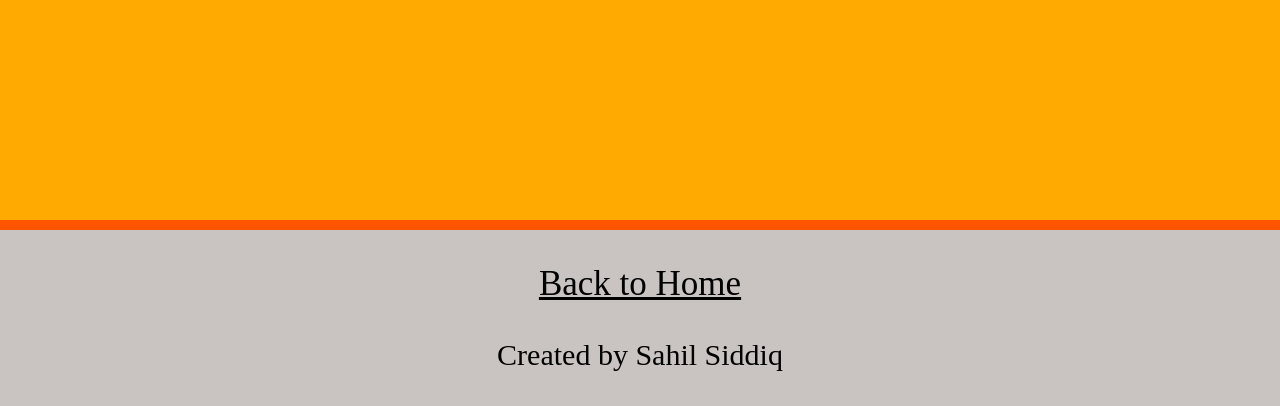
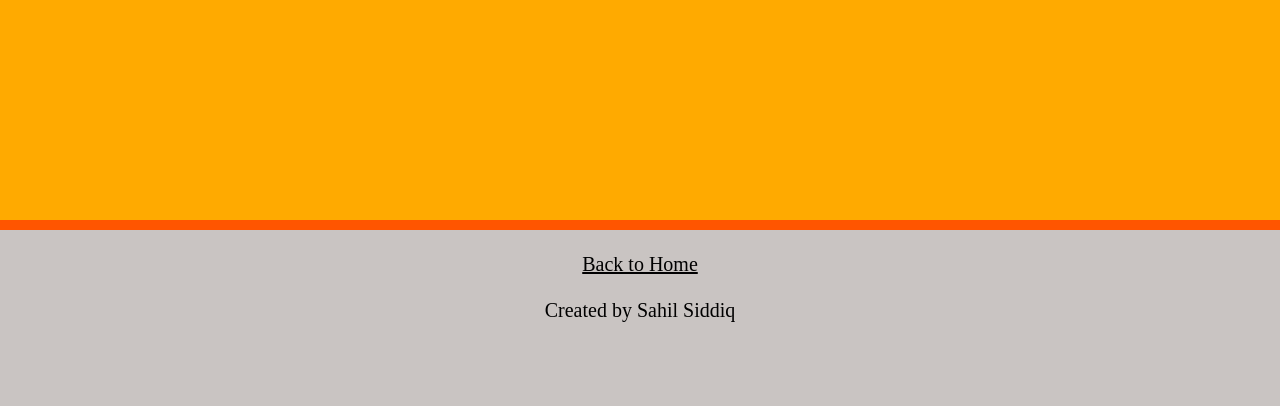
Before and after one commit to valdaarhun/valdaarhun.github.io, a plain HTML site: page Clock/clock.html in a window 1280 px wide. Shown: the part 565-971 px from the top of the page. After the commit the page ends 910 px from the top, so only its background shows below. Drawn offline with Linux system fonts and the light colour scheme.

Commit message:
Update clock.css

```diff
--- a/Clock/clock.css
+++ b/Clock/clock.css
@@ -31,11 +31,11 @@ body{
 footer{
   background-color: #C9C4C2;
   text-align: center;
-  font-size: 30px;
+  font-size: 20px;
   color: black;
 }
 
 footer a{
   color: #000;
-  font-size: 35px;
+  font-size: 20px;
 }
```
